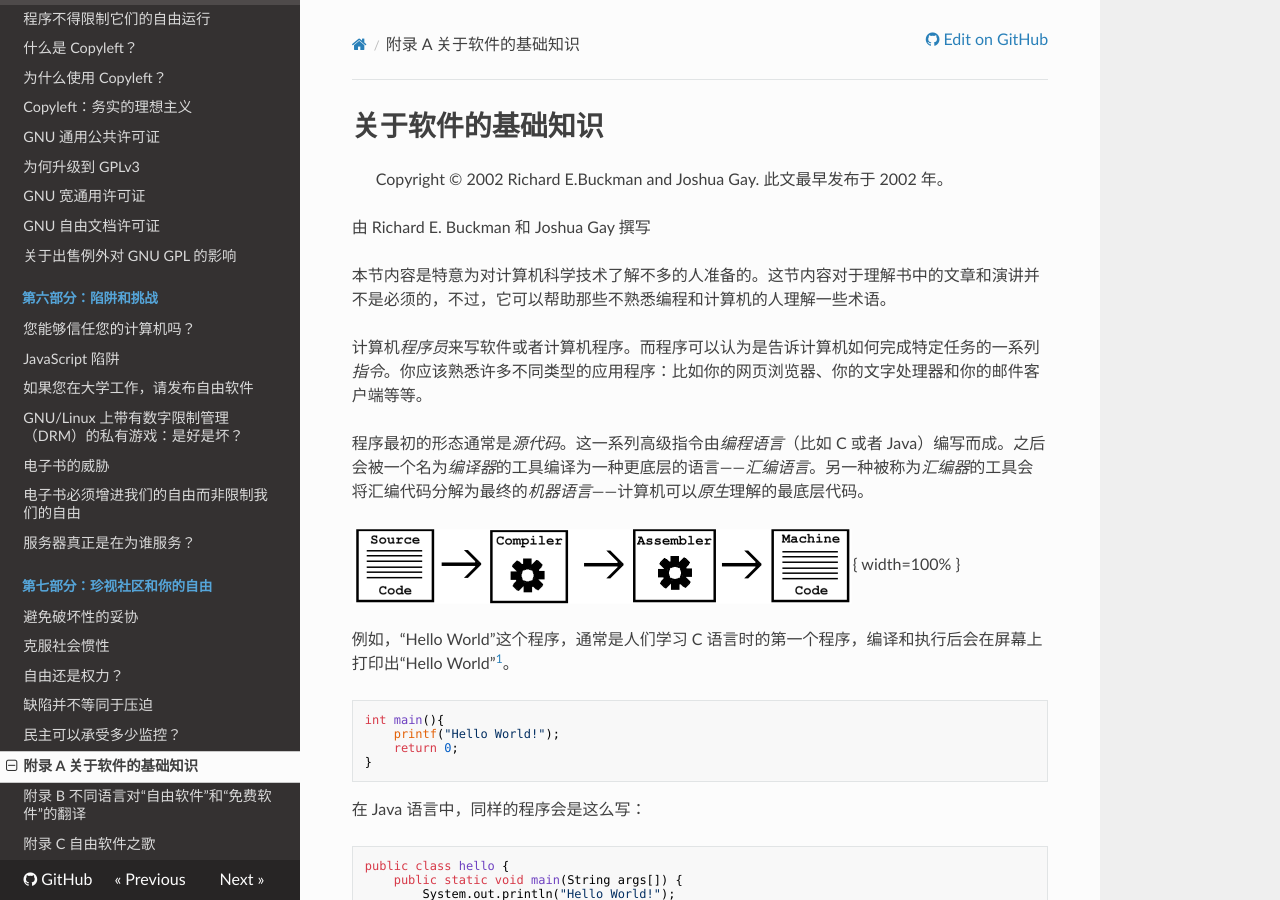
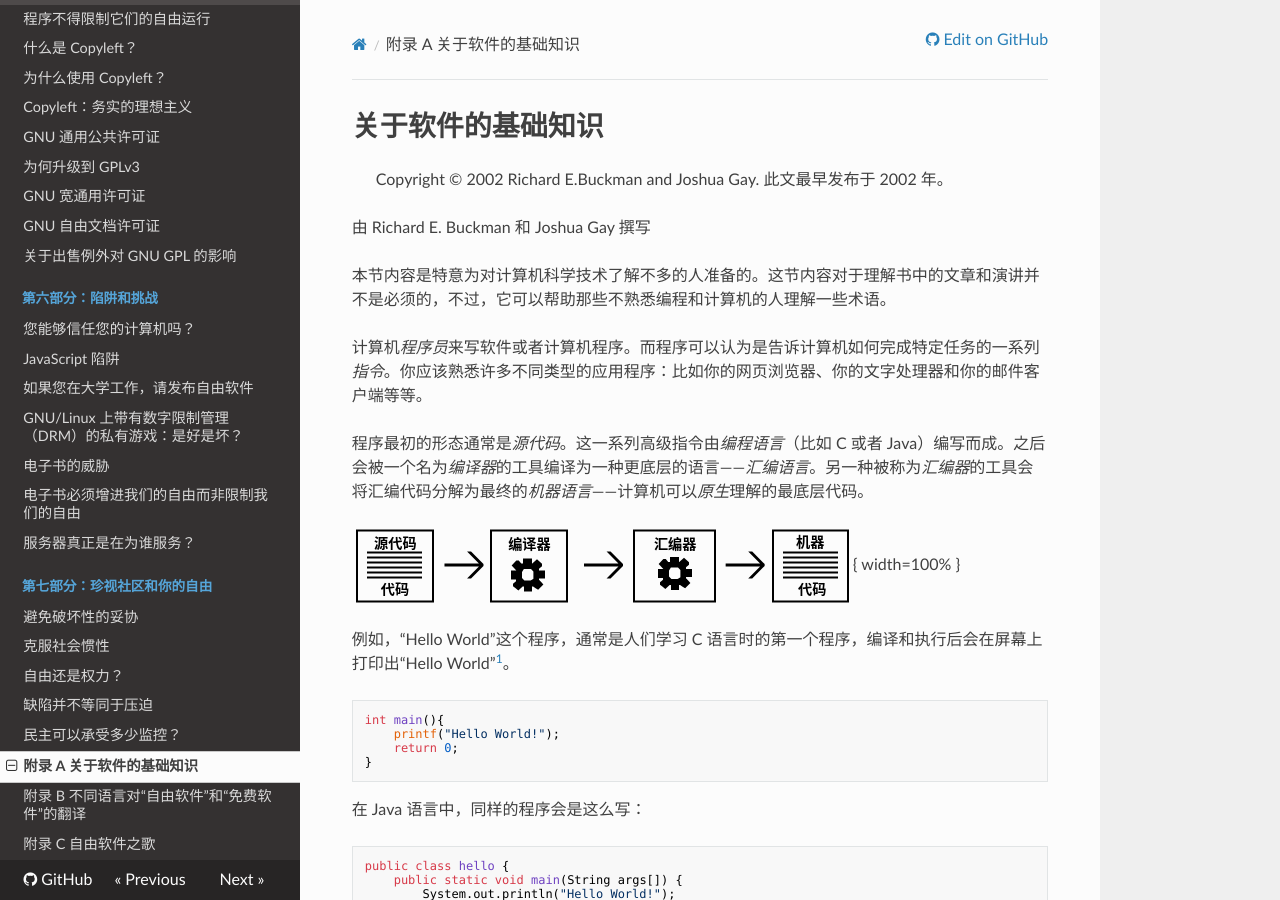
Before and after one commit to beijinglug/fsfs-zh, an MkDocs documentation site: the page built from docs/appendix-a.md, in a window 1280 px wide and 900 px high. Built offline with MkDocs 1.6.1, drawn with Linux system fonts in a browser that asks for light colours; nearby versions of some CDN libraries; old or Windows-style settings are respelled for this version of MkDocs.

Commit message:
appendix-a: use svg

```diff
--- a/docs/appendix-a.md
+++ b/docs/appendix-a.md
@@ -10,7 +10,7 @@
 
 程序最初的形态通常是*源代码*。这一系列高级指令由*编程语言*（比如 C 或者 Java）编写而成。之后会被一个名为*编译器*的工具编译为一种更底层的语言——*汇编语言*。另一种被称为*汇编器*的工具会将汇编代码分解为最终的*机器语言*——计算机可以*原生*理解的最底层代码。
 
-![计算机程序是如何从源代码生成二进制可执行文件的](code.png){ width=100% }
+![计算机程序是如何从源代码生成二进制可执行文件的](code-zh.svg){ width=100% }
 
 例如，“Hello World”这个程序，通常是人们学习 C 语言时的第一个程序，编译和执行后会在屏幕上打印出“Hello World”[^ap-1]。
 
```
